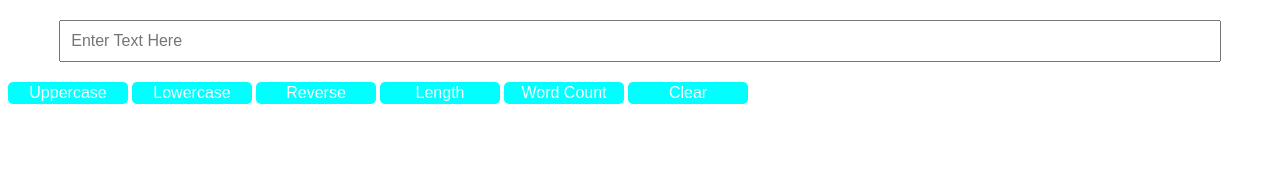
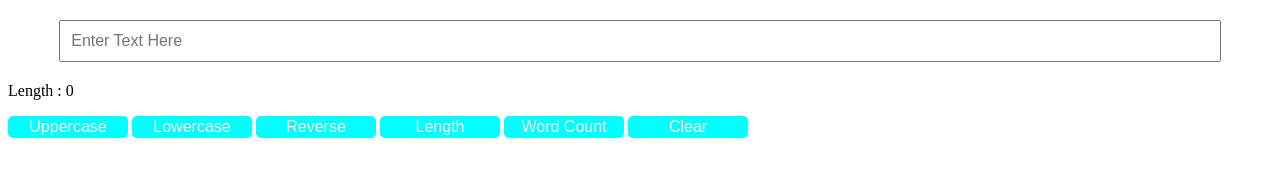
Before and after one commit to ShindePratikshaP/text-operation-tool, a plain HTML site: page index.html in a window 1280 px wide. Both pictures are taken after a click on the button "Length". Drawn offline with Linux system fonts and the light colour scheme.

Commit message:
length function is added

```diff
--- a/index.html
+++ b/index.html
@@ -35,24 +35,32 @@
 </head>
 <body>
     <input type="text" id="inputText" placeholder="Enter Text Here"/>
+    <p id="resultPara"> Result will be displayed here. </p>
     <div class="container">
         <button id="uppercase" class="btn" onclick="upperCase()">Uppercase</button>
         <button id="lowercase" class="btn" onclick="lowerCase()">Lowercase</button>
         <button id="reverse" class="btn" onclick="reverse">Reverse</button>
-        <button id="length" class="btn" onclick="length()">Length</button>
+        <button id="length" class="btn" onclick="textLength()">Length</button>
         <button id="wordCount" class="btn" onclick="wordCount()">Word Count</button>
         <button id="Clear" class="btn" onclick="clearText()">Clear</button>
     </div>
 
     <script>
         const inputElement = document.getElementById("inputText");
+        const result = document.getElementById("resultPara")
+
+
         const upperCase = () => {};
         const lowerCase = () => {};
         const reverse = () => {};
-        const length = () => {};
+        const textLength = () => {
+            result.innerText = `Length : ${inputElement.value.length}`;
+
+        };
         const wordCount = () => {};
         const clearText = () => {
             inputElement.value = "";
+            result.innerText = "Result will be displayed here";
         };
     </script>
 </body>
```
